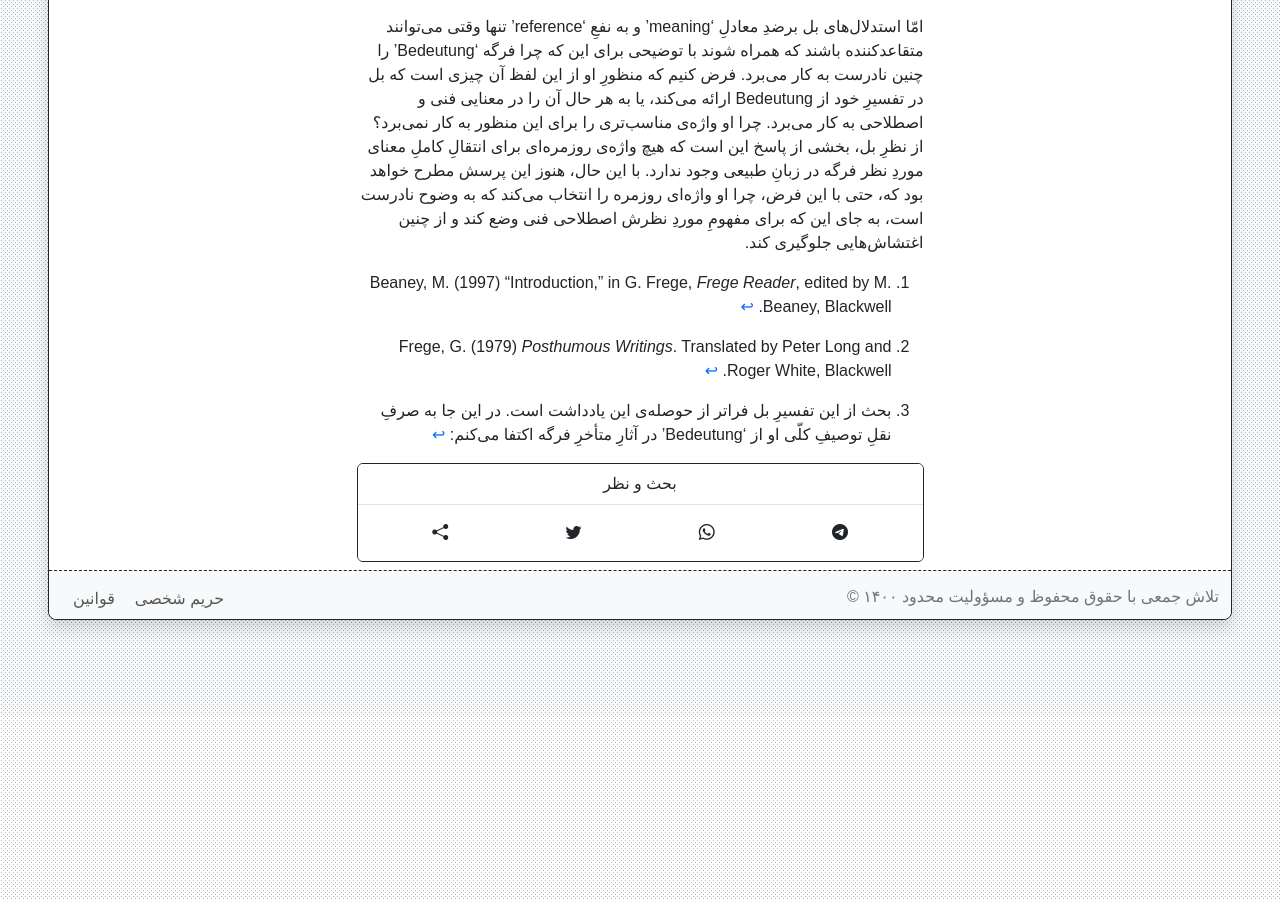
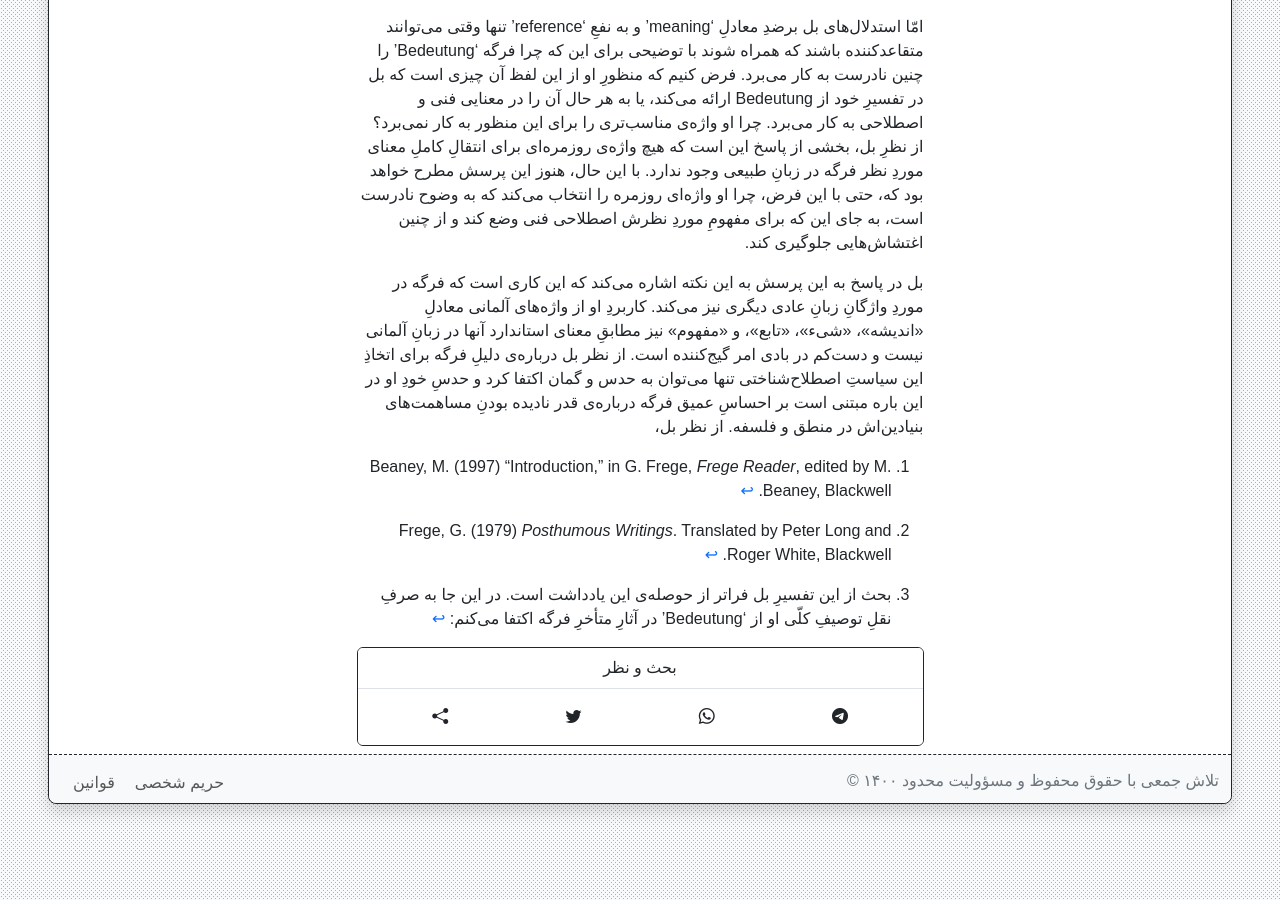
Before and after one commit to phicudemy/phicudemy.github.io, a Jekyll site: the page built from _posts/2024-07-16-fregebedeutung۲.md, in a window 1280 px wide and 900 px high, scrolled down 2627 px. Built offline with Jekyll 4.4.1, drawn with Linux system fonts in a browser that asks for light colours; comment, search, counter and statistics services are not loaded; a style sheet for code colours, icons or effects is not loaded; before the commit the page ends 3343 px from its top, so only the background shows below that.

Commit message:
TinaCMS content update

```diff
--- a/_posts/2024-07-16-fregebedeutung۲.md
+++ b/_posts/2024-07-16-fregebedeutung۲.md
@@ -29,6 +29,8 @@ contents: _contents/article.md
 
 امّا استدلال‌های بل برضدِ معادلِ ‘meaning’ و به نفعِ ‘reference’ تنها وقتی می‌توانند متقاعدکننده‌ باشند  که همراه شوند با توضیحی برای این که چرا فرگه ‘Bedeutung’ را چنین نادرست به کار می‌برد. فرض کنیم که منظورِ او از این لفظ آن چیزی است که بل در تفسیرِ خود از Bedeutung ارائه می‌کند، یا به هر حال آن را در معنایی فنی و اصطلاحی به کار می‌برد. چرا او واژه‌ی مناسب‌تری را برای این منظور به کار نمی‌برد؟ از نظرِ بل، بخشی از پاسخ این است که هیچ واژه‌ی روزمره‌ای برای انتقالِ کاملِ معنای موردِ نظر فرگه در زبانِ طبیعی وجود ندارد. با این حال، هنوز این پرسش مطرح خواهد بود که، حتی با این فرض، چرا او واژه‌ای روزمره را انتخاب می‌کند که به وضوح نادرست است، به جای این که برای مفهومِ موردِ نظرش اصطلاحی فنی وضع کند و از چنین اغتشاش‌هایی جلوگیری کند.
 
+بل در پاسخ به این پرسش به این نکته اشاره می‌کند که این کاری است که فرگه در موردِ واژگانِ زبانِ عادی دیگری نیز می‌کند. کاربردِ او از واژه‌های آلمانی معادلِ «اندیشه»، «شیء»، «تابع»، و «مفهوم» نیز مطابقِ معنای استاندارد آنها در زبانِ آلمانی نیست و دست‌کم در بادی امر گیج‌کننده است. از نظر بل درباره‌ی دلیلِ فرگه برای اتخاذِ این سیاستِ اصطلاح‌شناختی تنها می‌توان به حدس و گمان اکتفا کرد و حدسِ خودِ او در این باره مبتنی است بر احساسِ عمیق فرگه درباره‌ی قدر نادیده بودنِ مساهمت‌های بنیادین‌اش در منطق و فلسفه. از نظر بل،
+
 
 
 
```
